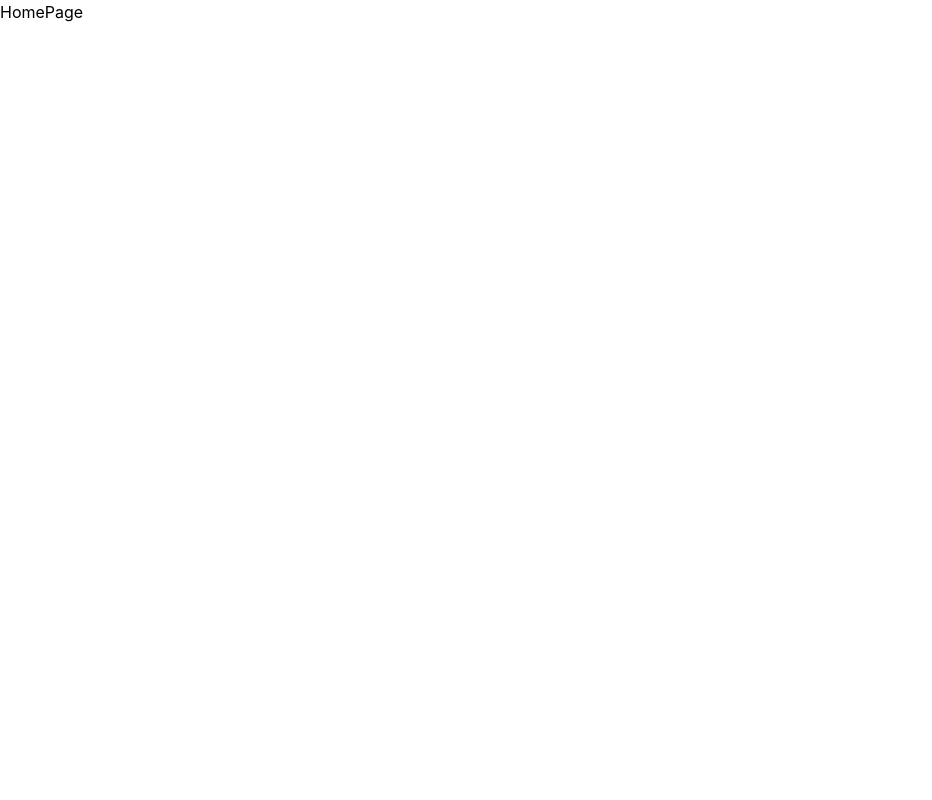
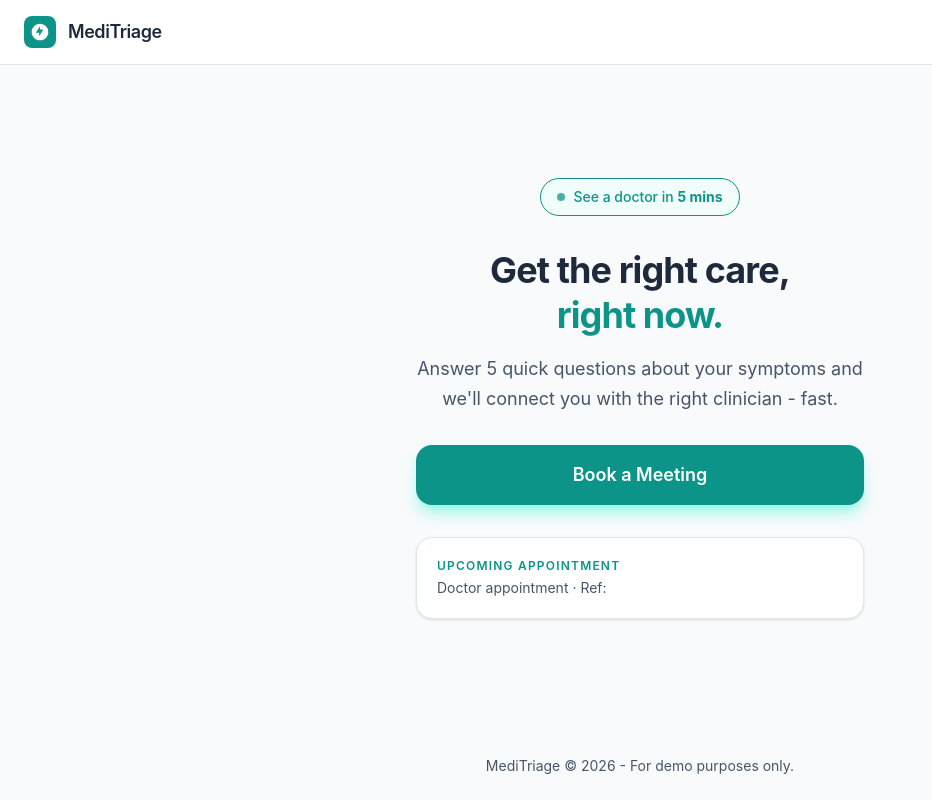
Before and after one commit to Chizycodes/medical-triage-booking, a React app in the folder frontend/: page / in a window 1280 px wide. Shown: the whole page, without its empty margins (0-932 px from the left). Built offline with nearby package versions, Linux system fonts and the light colour scheme; the HTML template or start-up script is replaced by a standard one.

Commit message:
Frontend: homepage

```diff
--- /dev/null
+++ b/frontend/src/components/Button.tsx
@@ -0,0 +1,51 @@
+import React from "react";
+
+type Variant = "primary" | "ghost";
+type Size = "sm" | "md" | "lg";
+
+interface ButtonProps extends React.ButtonHTMLAttributes<HTMLButtonElement> {
+	variant?: Variant;
+	size?: Size;
+	loading?: boolean;
+	children: React.ReactNode;
+}
+
+const variantClasses: Record<Variant, string> = {
+	primary:
+		"bg-brand hover:bg-brand-hover text-white shadow-lg shadow-teal-200 hover:shadow-xl hover:shadow-teal-200 hover:-translate-y-0.5",
+	ghost: "text-text-muted hover:text-text-body",
+};
+
+const sizeClasses: Record<Size, string> = {
+	sm: "py-2 px-4 text-sm",
+	md: "py-3 px-6 text-base",
+	lg: "py-4 px-8 text-lg",
+};
+
+export default function Button({
+	variant = "primary",
+	size = "lg",
+	loading = false,
+	disabled,
+	children,
+	className = "",
+	...props
+}: ButtonProps) {
+	return (
+		<button
+			disabled={disabled || loading}
+			className={`
+        w-full font-semibold rounded-2xl transition-all duration-150
+        disabled:opacity-40 disabled:cursor-not-allowed disabled:transform-none
+        flex items-center justify-center gap-2
+        ${variantClasses[variant]}
+        ${sizeClasses[size]}
+        ${className}
+      `}
+			{...props}
+		>
+			{loading && <div className="w-4 h-4 border-2 border-current border-t-transparent rounded-full animate-spin" />}
+			{children}
+		</button>
+	);
+}
--- /dev/null
+++ b/frontend/src/components/Footer.tsx
@@ -0,0 +1,9 @@
+const Footer = () => {
+	return (
+		<footer className="text-center py-6 text-text-body text-sm">
+			MediTriage &copy; {new Date().getFullYear()} - For demo purposes only.
+		</footer>
+	);
+};
+
+export default Footer;
--- /dev/null
+++ b/frontend/src/components/Header.tsx
@@ -0,0 +1,14 @@
+const Header = () => {
+	return (
+		<header className="bg-white border-b border-border px-6 py-4 flex items-center gap-3">
+			<div className="w-8 h-8 rounded-lg bg-brand flex items-center justify-center">
+				<svg viewBox="0 0 24 24" className="w-5 h-5 text-white fill-current">
+					<path d="M12 2C6.48 2 2 6.48 2 12s4.48 10 10 10 10-4.48 10-10S17.52 2 12 2zm-1 15v-4H7l5-8v4h4l-5 8z" />
+				</svg>
+			</div>
+			<span className="text-text-heading font-semibold text-lg tracking-tight">MediTriage</span>
+		</header>
+	);
+};
+
+export default Header;
--- a/frontend/src/index.css
+++ b/frontend/src/index.css
@@ -1 +1,35 @@
 @import "tailwindcss";
+
+@theme {
+  /* Brand */
+  --color-brand: #0d9488;
+  --color-brand-hover: #0f766e;
+  --color-brand-light: #ccfbf1;
+  --color-brand-subtle: #f0fdfa;
+
+  --color-page-bg: #f8fafc;
+  --color-border: #e2e8f0;
+
+  /* Text */
+  --color-text-heading: #1e293b;
+  --color-text-body: #475569;
+  --color-text-muted: #94a3b8;
+
+  /* Recommendation badges */
+  --color-chat-bg: #f0fdfa;
+  --color-chat-border: #99f6e4;
+  --color-chat-text: #0f766e;
+
+  --color-nurse-bg: #f0f9ff;
+  --color-nurse-border: #bae6fd;
+  --color-nurse-text: #0369a1;
+
+  --color-doctor-bg: #fff1f2;
+  --color-doctor-border: #fecdd3;
+  --color-doctor-text: #be123c;
+
+  /* Error */
+  --color-error-bg: #fff1f2;
+  --color-error-border: #fecdd3;
+  --color-error-text: #be123c;
+}
--- a/frontend/src/pages/HomePage.tsx
+++ b/frontend/src/pages/HomePage.tsx
@@ -1,5 +1,60 @@
-const HomePage = () => {
-	return <div>HomePage</div>;
-};
+import { useNavigate } from "react-router-dom";
+import Footer from "../components/Footer";
+import Header from "../components/Header";
+import Button from "../components/Button";
 
-export default HomePage;
+export default function HomePage() {
+	const navigate = useNavigate();
+	const waitingMinutes = "5 mins";
+	const booking = {
+		recommendation: "Doctor",
+		confirmationId: "",
+		slot: "",
+	};
+
+	const handleBook = () => {
+		navigate("/questionnaire");
+	};
+
+	return (
+		<div className="min-h-screen bg-page-bg flex flex-col">
+			<Header />
+
+			<main className="flex-1 flex flex-col items-center justify-center px-6 py-16">
+				<div className="max-w-md w-full text-center space-y-8">
+					<div className="inline-flex items-center gap-2 bg-brand-subtle border border-brand rounded-full px-4 py-2">
+						<span className="w-2 h-2 rounded-full bg-brand animate-pulse" />
+						<span className="text-brand text-sm font-medium">
+							See a doctor in <strong>{waitingMinutes}</strong>
+						</span>
+					</div>
+
+					<div className="space-y-4">
+						<h1 className="text-4xl font-bold text-text-heading leading-tight tracking-tight">
+							Get the right care,
+							<br />
+							<span className="text-brand">right now.</span>
+						</h1>
+						<p className="text-text-body text-lg leading-relaxed">
+							Answer 5 quick questions about your symptoms and we'll connect you with the right clinician - fast.
+						</p>
+					</div>
+
+					<Button onClick={handleBook}>Book a Meeting</Button>
+
+					{booking && (
+						<div className="bg-white border border-border rounded-2xl p-5 text-left shadow-sm space-y-1">
+							<p className="text-xs font-semibold text-brand uppercase tracking-widest">Upcoming appointment</p>
+							<p className="text-text-heading font-semibold">{booking.slot}</p>
+							<p className="text-text-body text-sm">
+								{booking.recommendation} appointment · Ref: <span className="font-mono">{booking.confirmationId}</span>
+							</p>
+						</div>
+					)}
+				</div>
+			</main>
+
+			<Footer />
+		</div>
+	);
+}
```
